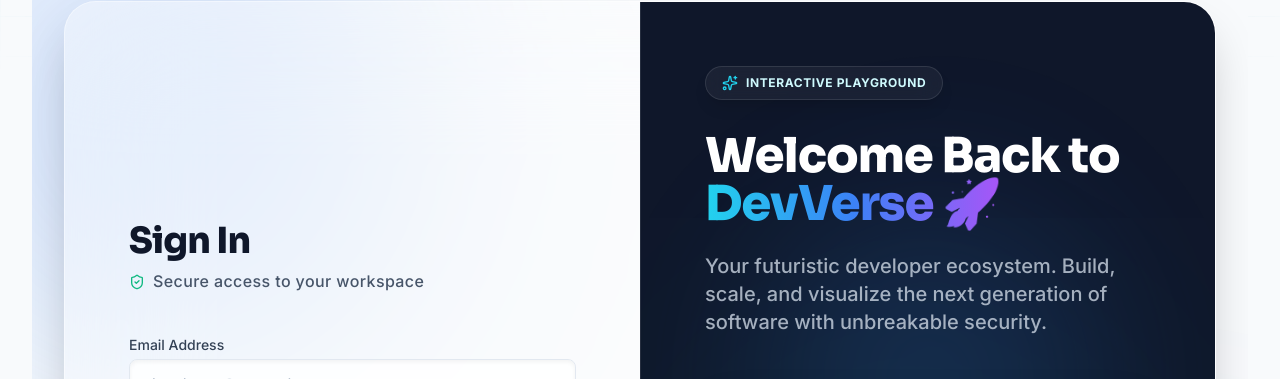
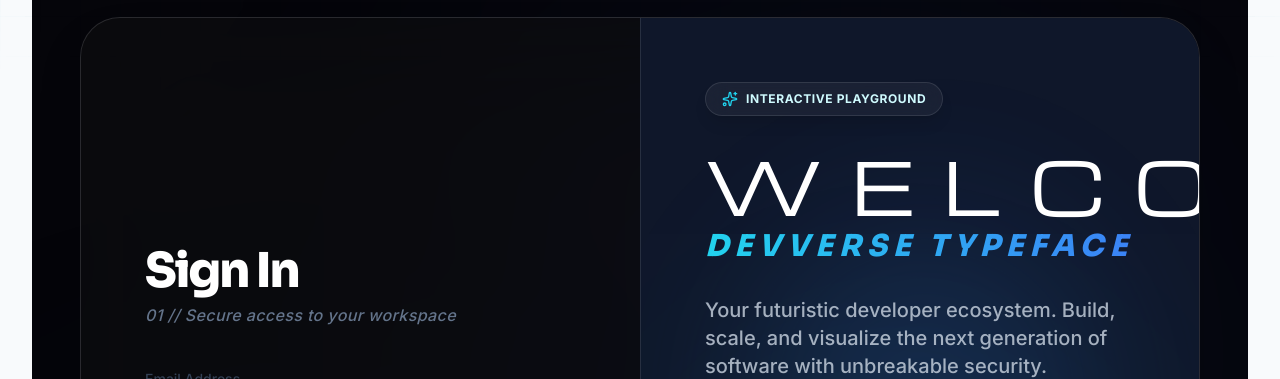
Before and after one commit to hamid154/DevVerse_frontend, a React (Vite) app: page /login in a window 1280 px wide. Shown: the part 144-523 px from the top of the page. Built offline with nearby package versions, Linux system fonts and the light colour scheme; no server answers.

Commit message:
design: login/signup overhaul with Qaeno Space aesthetic

```diff
--- a/src/pages/Login.tsx
+++ b/src/pages/Login.tsx
@@ -52,15 +52,16 @@ export default function Login() {
     };
 
     return (
-        <div className="min-h-[90vh] flex items-center justify-center p-4 lg:p-8 bg-slate-50 dark:bg-transparent overflow-hidden relative">
-            {/* Background Atmosphere Effects */}
-            <div className="absolute top-[-10%] left-[-10%] w-[40vw] h-[40vw] max-w-[500px] max-h-[500px] bg-primary/20 rounded-full blur-[120px] pointer-events-none"></div>
-            <div className="absolute bottom-[-10%] right-[-10%] w-[40vw] h-[40vw] max-w-[500px] max-h-[500px] bg-purple-500/20 rounded-full blur-[120px] pointer-events-none"></div>
+        <div className="min-h-screen flex items-center justify-center p-4 lg:p-12 bg-[#05050A] overflow-hidden relative">
+            {/* DEEP SPACE NEBULA EFFECTS */}
+            <div className="absolute top-0 right-0 w-[60vw] h-[60vw] bg-blue-900/10 rounded-full blur-[150px] pointer-events-none"></div>
+            <div className="absolute bottom-0 left-0 w-[40vw] h-[40vw] bg-cyan-900/10 rounded-full blur-[150px] pointer-events-none"></div>
+            <div className="fixed inset-0 grid-background pointer-events-none opacity-20 z-0"></div>
 
-            <main className="w-full max-w-6xl flex flex-col lg:flex-row bg-white/40 dark:bg-[#0f111a]/80 backdrop-blur-3xl border border-white/40 dark:border-white/10 rounded-[2rem] shadow-2xl overflow-hidden relative z-10 min-h-[600px] xl:min-h-[700px]">
+            <main className="w-full max-w-6xl flex flex-col lg:flex-row bg-white/5 border border-white/10 rounded-[2.5rem] shadow-2xl overflow-hidden relative z-10 min-h-[750px] backdrop-blur-3xl transition-all">
 
-                {/* LEFT SIDE: DYNAMIC FORM WIZARD */}
-                <div className="w-full lg:w-1/2 p-8 lg:p-12 xl:p-16 flex flex-col justify-center relative overflow-hidden">
+                {/* LEFT SIDE: Login Form */}
+                <div className="w-full lg:w-1/2 p-8 lg:p-16 flex flex-col justify-center relative overflow-hidden bg-black/40">
                     <motion.div
                         initial={{ opacity: 0, x: -50 }}
                         animate={{ opacity: 1, x: 0 }}
@@ -68,12 +69,11 @@ export default function Login() {
                         className="max-w-md w-full mx-auto"
                     >
                         <div className="mb-10 text-center lg:text-left">
-                            <h1 className="text-4xl font-black mb-2 text-slate-900 dark:text-white tracking-tight">
+                            <h1 className="text-4xl xl:text-5xl font-black mb-2 text-white tracking-tighter">
                                 Sign In
                             </h1>
-                            <p className="text-slate-600 dark:text-gray-400 font-medium tracking-wide flex items-center justify-center lg:justify-start gap-2">
-                                <ShieldCheck className="w-4 h-4 text-emerald-500" />
-                                Secure access to your workspace
+                            <p className="text-slate-500 font-medium tracking-wide flex items-center justify-center lg:justify-start gap-2 italic">
+                                01 // Secure access to your workspace
                             </p>
                         </div>
 
@@ -198,10 +198,12 @@ export default function Login() {
                             <span className="text-xs font-bold tracking-wider text-cyan-100 uppercase">Interactive Playground</span>
                         </motion.div>
 
-                        <h2 className="text-4xl xl:text-5xl font-black text-white mb-6 leading-[1.1] tracking-tight">
-                            Welcome Back to <br/>
-                            <span className="text-transparent bg-clip-text bg-gradient-to-r from-cyan-400 via-primary to-purple-500 neon-text">DevVerse 🚀</span>
+                        <h2 className="text-4xl xl:text-7xl font-light text-white mb-2 leading-none tracking-[0.4em] font-accent uppercase">
+                            Welcome
                         </h2>
+                        <h3 className="text-xl xl:text-3xl font-black text-gradient-premium tracking-[0.2em] mb-8 font-display uppercase italic">
+                            DEVVERSE TYPEFACE
+                        </h3>
 
                         <p className="text-lg xl:text-xl text-slate-300/80 mb-12 leading-relaxed font-medium">
                             Your futuristic developer ecosystem. Build, scale, and visualize the next generation of software with unbreakable security.
--- a/src/pages/Signup.tsx
+++ b/src/pages/Signup.tsx
@@ -52,11 +52,13 @@ export default function Signup() {
     };
 
     return (
-        <div className="min-h-[90vh] flex items-center justify-center p-4 lg:p-8 bg-slate-50 dark:bg-transparent overflow-hidden relative">
-            <div className="absolute top-[-10%] right-[-10%] w-[40vw] h-[40vw] max-w-[500px] max-h-[500px] bg-primary/20 rounded-full blur-[120px] pointer-events-none"></div>
-            <div className="absolute bottom-[-10%] left-[-10%] w-[40vw] h-[40vw] max-w-[500px] max-h-[500px] bg-emerald-500/20 rounded-full blur-[120px] pointer-events-none"></div>
+        <div className="min-h-screen flex items-center justify-center p-4 lg:p-12 bg-[#05050A] overflow-hidden relative">
+            {/* DEEP SPACE NEBULA EFFECTS */}
+            <div className="absolute top-0 left-0 w-[60vw] h-[60vw] bg-emerald-900/10 rounded-full blur-[150px] pointer-events-none"></div>
+            <div className="absolute bottom-0 right-0 w-[40vw] h-[40vw] bg-cyan-900/10 rounded-full blur-[150px] pointer-events-none"></div>
+            <div className="fixed inset-0 grid-background pointer-events-none opacity-20 z-0"></div>
 
-            <main className="w-full max-w-6xl flex flex-col lg:flex-row-reverse bg-white/40 dark:bg-[#0f111a]/80 backdrop-blur-3xl border border-white/40 dark:border-white/10 rounded-[2rem] shadow-2xl overflow-hidden relative z-10 min-h-[600px] xl:min-h-[700px]">
+            <main className="w-full max-w-6xl flex flex-col lg:flex-row-reverse bg-white/5 border border-white/10 rounded-[2.5rem] shadow-2xl overflow-hidden relative z-10 min-h-[750px] backdrop-blur-3xl transition-all">
                 <div className="w-full lg:w-1/2 p-8 lg:p-12 xl:p-16 flex flex-col justify-center relative overflow-hidden">
                     <AnimatePresence mode="wait">
                         <motion.div
@@ -194,10 +196,12 @@ export default function Signup() {
                             <span className="text-xs font-bold tracking-wider text-emerald-100 uppercase">Enterprise Verification</span>
                         </motion.div>
 
-                        <h2 className="text-4xl xl:text-5xl font-black text-white mb-6 leading-[1.1] tracking-tight">
-                            Start Building With <br/>
-                            <span className="text-transparent bg-clip-text bg-gradient-to-r from-emerald-400 via-primary to-cyan-500 neon-text">Instant Access</span>
+                        <h2 className="text-4xl xl:text-7xl font-light text-white mb-2 leading-none tracking-[0.4em] font-accent uppercase">
+                            Initialize
                         </h2>
+                        <h3 className="text-xl xl:text-3xl font-black text-gradient-premium tracking-[0.2em] mb-8 font-display uppercase italic">
+                            DEVVERSE TYPEFACE
+                        </h3>
 
                         <p className="text-lg xl:text-xl text-slate-300/80 mb-12 leading-relaxed font-medium">
                             Join our integrated developer ecosystem instantly. No more waiting for OTPs—just create and code.
```
